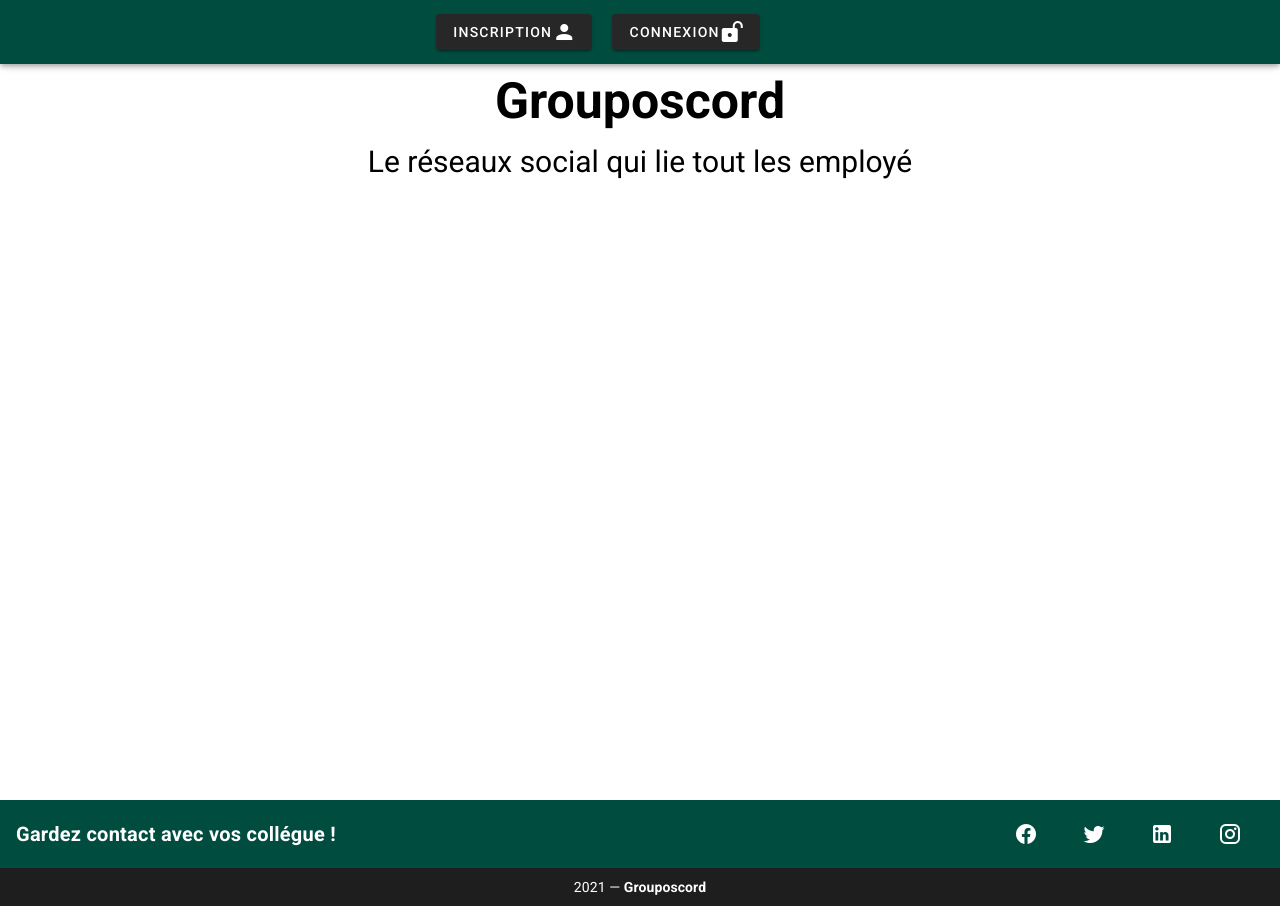
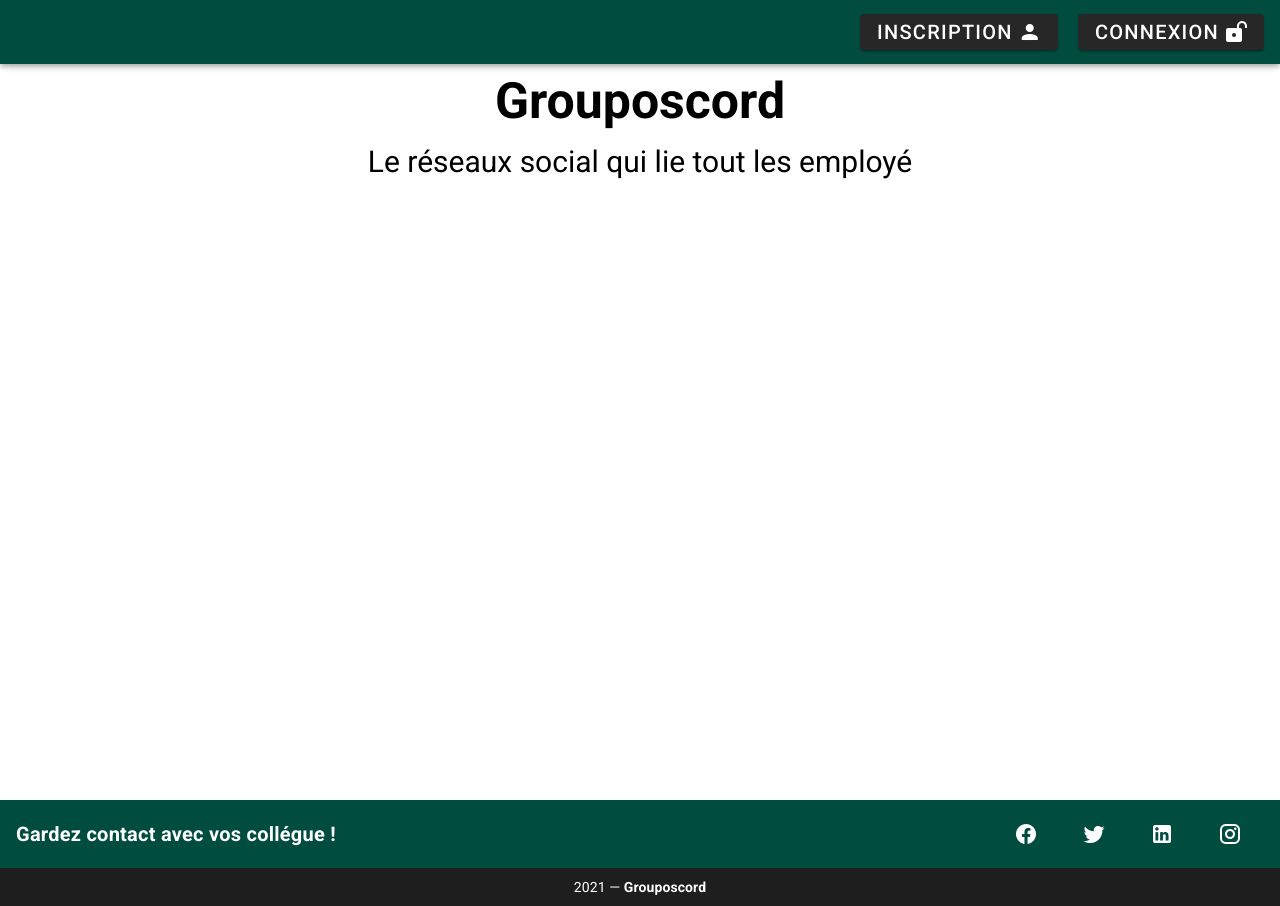
Before and after one commit to jonathan-lejeune-code/jonathanlejeunegroupomania-front, a Vue app in the folder frontend/: page / in a window 1280 px wide. Built offline with nearby package versions, Linux system fonts and the light colour scheme.

Commit message:
MAJ app.vue

```diff
--- a/frontend/src/App.vue
+++ b/frontend/src/App.vue
@@ -11,20 +11,17 @@
           src="./assets/icon-left-font-monochrome-white.png"
           width="400"/>
       </div>
+      <div id="btn">
+        <v-btn class="button" >
+          <router-link class="lien" to="/signup">Inscription</router-link>
+          <v-icon>mdi-account</v-icon>
+        </v-btn>
 
-        <v-btn >
-        <span>Inscription</span>
-
-       <v-icon>mdi-account</v-icon>
-
+       <v-btn  class="button">
+        <router-link class="lien" to="/login">Connexion</router-link>
+        <v-icon>mdi-lock-open-variant</v-icon>
        </v-btn>
-
-       <v-btn>
-       <span>Connexion</span>
-
-       <v-icon>mdi-lock-open-variant</v-icon>
-       </v-btn>
-
+      </div>
     </v-app-bar>
 
     <v-main>
@@ -100,14 +97,27 @@ export default {
 <style lang="scss" scoped>
 
 .logo{
-  display: block;
+    display: block;
     margin-left: auto;
     margin-right: auto
 }
 
-.v-btn{
+#btn{
+  margin-left:auto;
+  float: right;
+}
+.button{
   color: white;
   margin-left: 20px;
+
+
+}
+
+.lien{
+  text-decoration: none;
+  color: white;
+  font-size: 20px;
+  margin-right: 5px;
 }
 
 h1{
```
